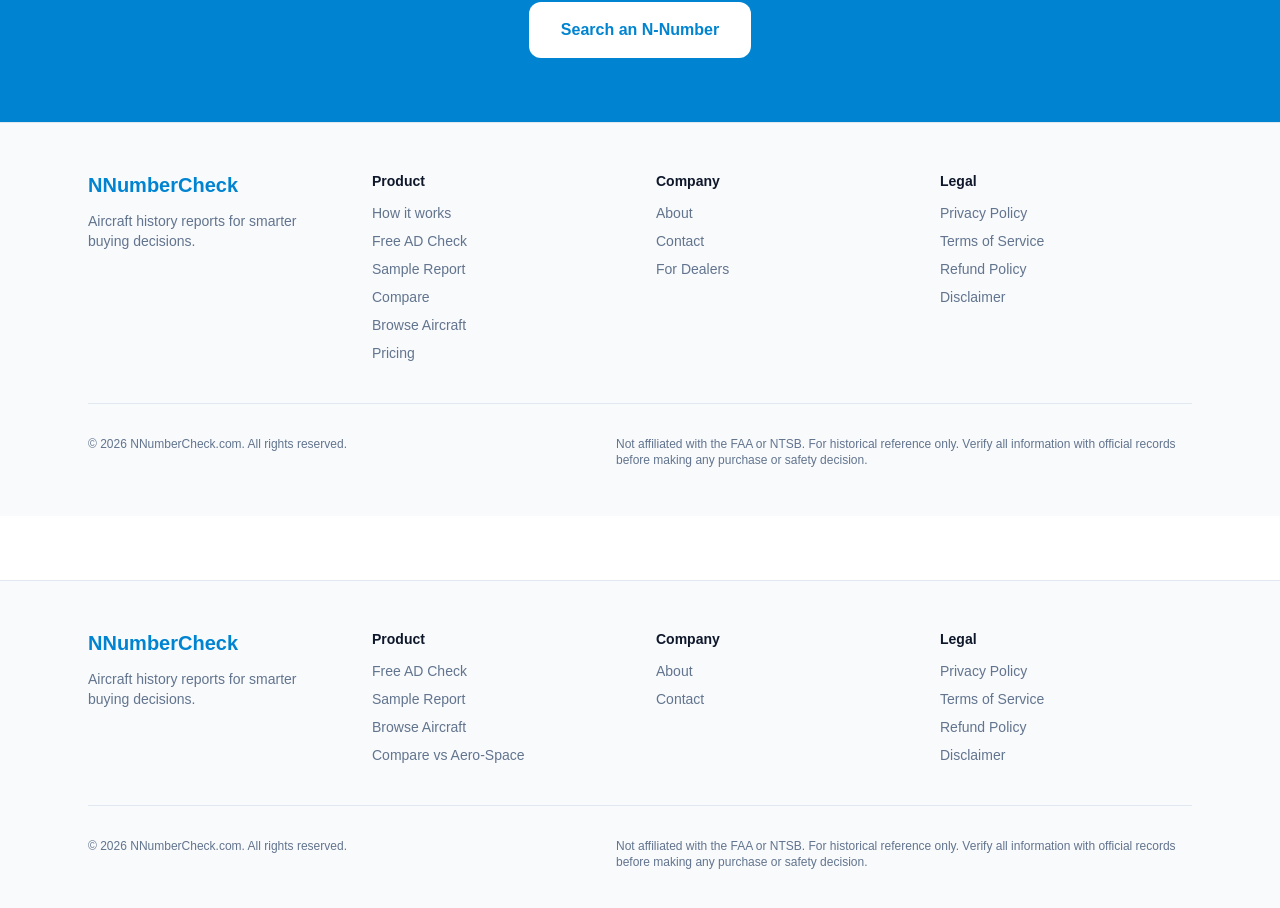
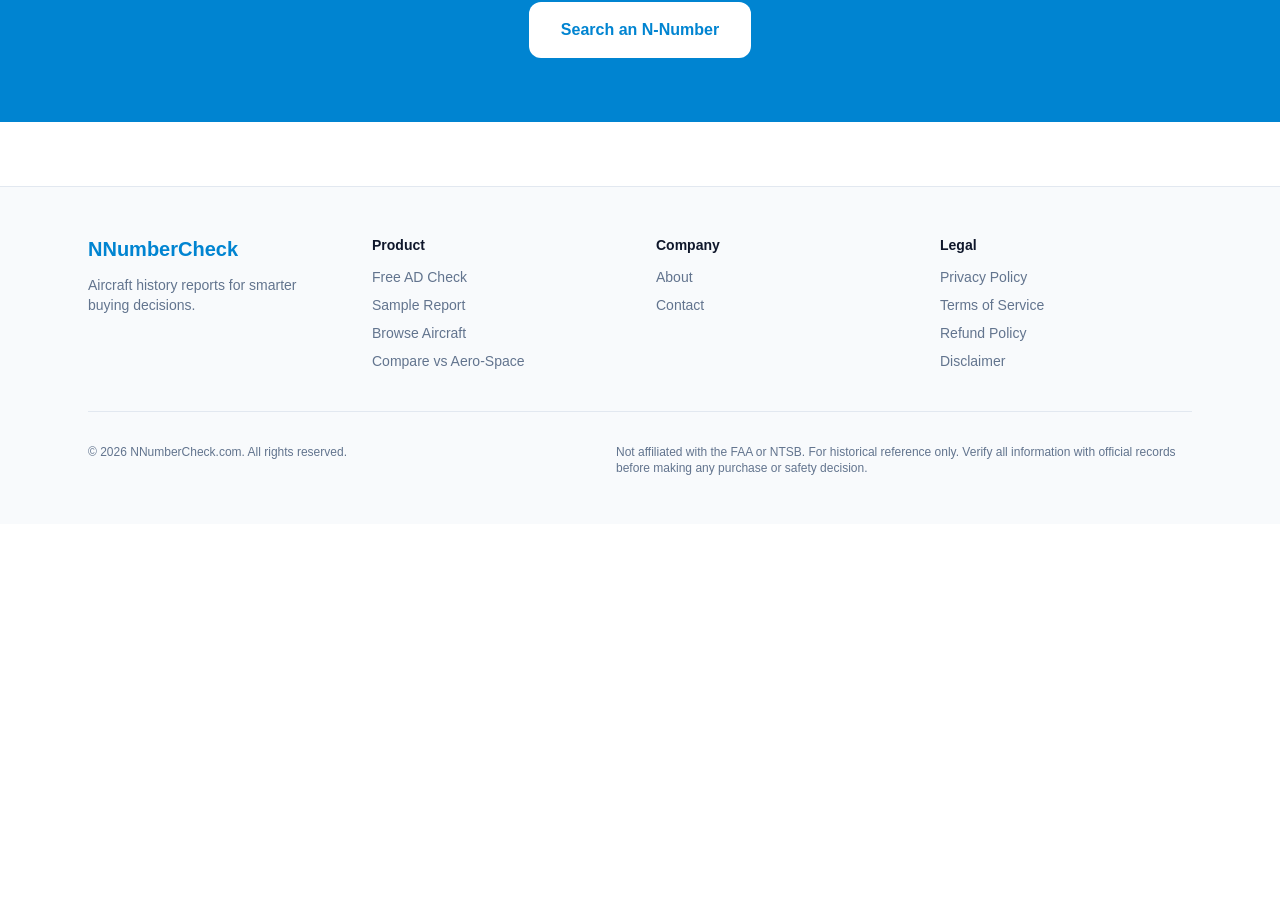
Before and after one commit to devsecsuite-rgb/nnumbercheck-v2, a Next.js app: page / in a window 1280 px wide. Shown: the part 5718-6626 px from the top of the page. After the commit the page ends 6242 px from the top, so only its background shows below. Built offline with nearby package versions, Linux system fonts and the light colour scheme; no server answers.

Commit message:
Remove per-page footers, use global footer from layout

```diff
--- a/app/page.tsx
+++ b/app/page.tsx
@@ -586,56 +586,6 @@
         </div>
       </section>
 
-      {/* Footer */}
-      <footer className="border-t border-slate-200 bg-slate-50">
-        <div className="max-w-6xl mx-auto px-6 py-12">
-          <div className="grid md:grid-cols-4 gap-8">
-            <div>
-              <div className="text-xl font-bold text-sky-600">NNumberCheck</div>
-              <p className="mt-3 text-sm text-slate-500">
-                Aircraft history reports for smarter buying decisions.
-              </p>
-            </div>
-            <div>
-              <h4 className="font-semibold text-sm text-slate-900">Product</h4>
-              <ul className="mt-3 space-y-2 text-sm text-slate-500">
-                <li><a href="#how-it-works" className="hover:text-sky-600">How it works</a></li>
-                <li><a href="/ad-check" className="hover:text-sky-600">Free AD Check</a></li>
-                <li><a href="/sample-report" className="hover:text-sky-600">Sample Report</a></li>
-                <li><a href="/compare/aero-space-reports" className="hover:text-sky-600">Compare</a></li>
-                <li><a href="/aircraft" className="hover:text-sky-600">Browse Aircraft</a></li>
-                <li><a href="#pricing" className="hover:text-sky-600">Pricing</a></li>
-              </ul>
-            </div>
-            <div>
-              <h4 className="font-semibold text-sm text-slate-900">Company</h4>
-              <ul className="mt-3 space-y-2 text-sm text-slate-500">
-                <li><a href="/about" className="hover:text-sky-600">About</a></li>
-                <li><a href="mailto:support@nnumbercheck.com" className="hover:text-sky-600">Contact</a></li>
-                <li><a href="#dealers" className="hover:text-sky-600">For Dealers</a></li>
-              </ul>
-            </div>
-            <div>
-              <h4 className="font-semibold text-sm text-slate-900">Legal</h4>
-              <ul className="mt-3 space-y-2 text-sm text-slate-500">
-                <li><a href="/privacy" className="hover:text-sky-600">Privacy Policy</a></li>
-                <li><a href="/terms" className="hover:text-sky-600">Terms of Service</a></li>
-                <li><a href="/refund" className="hover:text-sky-600">Refund Policy</a></li>
-                <li><a href="/disclaimer" className="hover:text-sky-600">Disclaimer</a></li>
-              </ul>
-            </div>
-          </div>
-
-          <div className="mt-10 pt-8 border-t border-slate-200 text-xs text-slate-500 flex flex-col md:flex-row justify-between gap-4">
-            <p>© {new Date().getFullYear()} NNumberCheck.com. All rights reserved.</p>
-            <p className="max-w-xl">
-              Not affiliated with the FAA or NTSB. For historical reference only.
-              Verify all information with official records before making any
-              purchase or safety decision.
-            </p>
-          </div>
-        </div>
-      </footer>
     </div>
   );
 }
```
